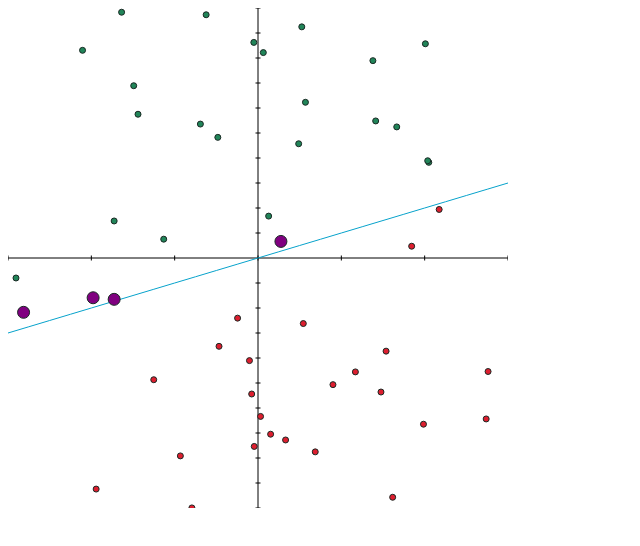
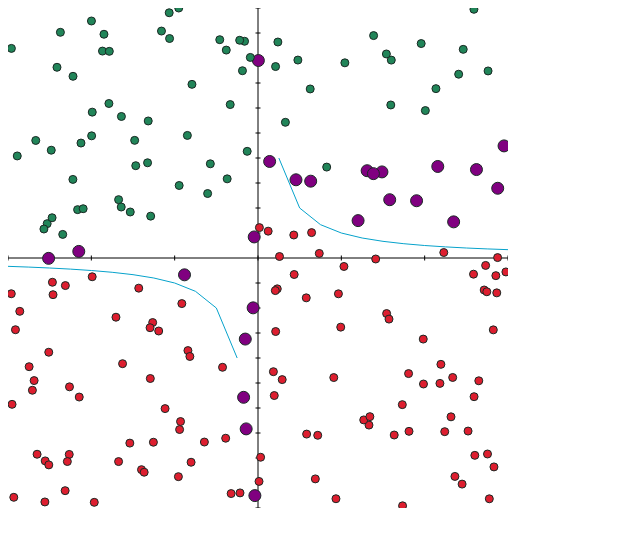
Before and after one commit to XavierByrd/Perceptron_Graph_JS, a plain HTML site: page testgraphjs.html in a window 1280 px wide. Shown: the whole page, without its empty margins (0-640 px from the left). Drawn offline with Linux system fonts and the light colour scheme.

Commit message:
3 Saves Perceptrons
- trained 3 Perceptrons for 3 different equations.

```diff
--- a/perceptron.js
+++ b/perceptron.js
@@ -1,6 +1,6 @@
 function Perceptron() {
   this.weights = [];
-  this.learningconstant = 0.01;
+  this.learningconstant = 0.00557981;
 }
 
 Perceptron.prototype = {
--- a/testgraphjs.html
+++ b/testgraphjs.html
@@ -14,14 +14,24 @@
 
     <script>
       Graph.create("canvas", 500, 500, 3, 10);
-      Graph.equation("x");
+      Graph.equation("(1/x)");
       Graph.drawTicks();
       Graph.graph();
       var perceptron = new Perceptron();
       var trainer = new Trainer();
       perceptron.create(3);
 
-      var numexamples = 200;
+      // ~86% Parabola x^2
+      //perceptron.weights = [0.007960222263361618,0.04952221194176462,-0.1679765467164397];
+
+      // ~99% 2x + 1
+      //perceptron.weights = [-0.4583758725287963,0.24325733089195656,-0.21981947688797832];
+
+      // ~94.5% 1/x
+      //perceptron.weights = [-0.004542168106433209,0.05762977820930386,-0.0021609059331221363];
+
+      // Set to 0 to turn of training feature
+      var numexamples = 0;
 
       for(var i = 0; i < numexamples; i++) {
         var p = Graph.generateRandomPoints(1);
@@ -46,7 +56,8 @@
       console.log("");
       console.log("Conducting test:");
       var correct = 0;
-      var total = 50;
+      var total = 200;
+
       for(var i = 0; i < total; i++) {
         var p = Graph.generateRandomPoints(1);
         var yline = Graph.f(p[0].x);
@@ -58,10 +69,10 @@
         }
         trainer.create(p[0].x, p[0].y, answer);
         var panswer = perceptron.feedforeward(trainer.inputs, 1);
-        console.log("Perceptron guess: " + panswer);
+        //console.log("Perceptron guess: " + panswer);
         if(answer == panswer) {
           correct++;
-          Graph.drawPoints(p, 3);
+          Graph.drawPoints(p, 4);
         } else {
           Graph.drawPoints(p, 6, true);
         }
```
